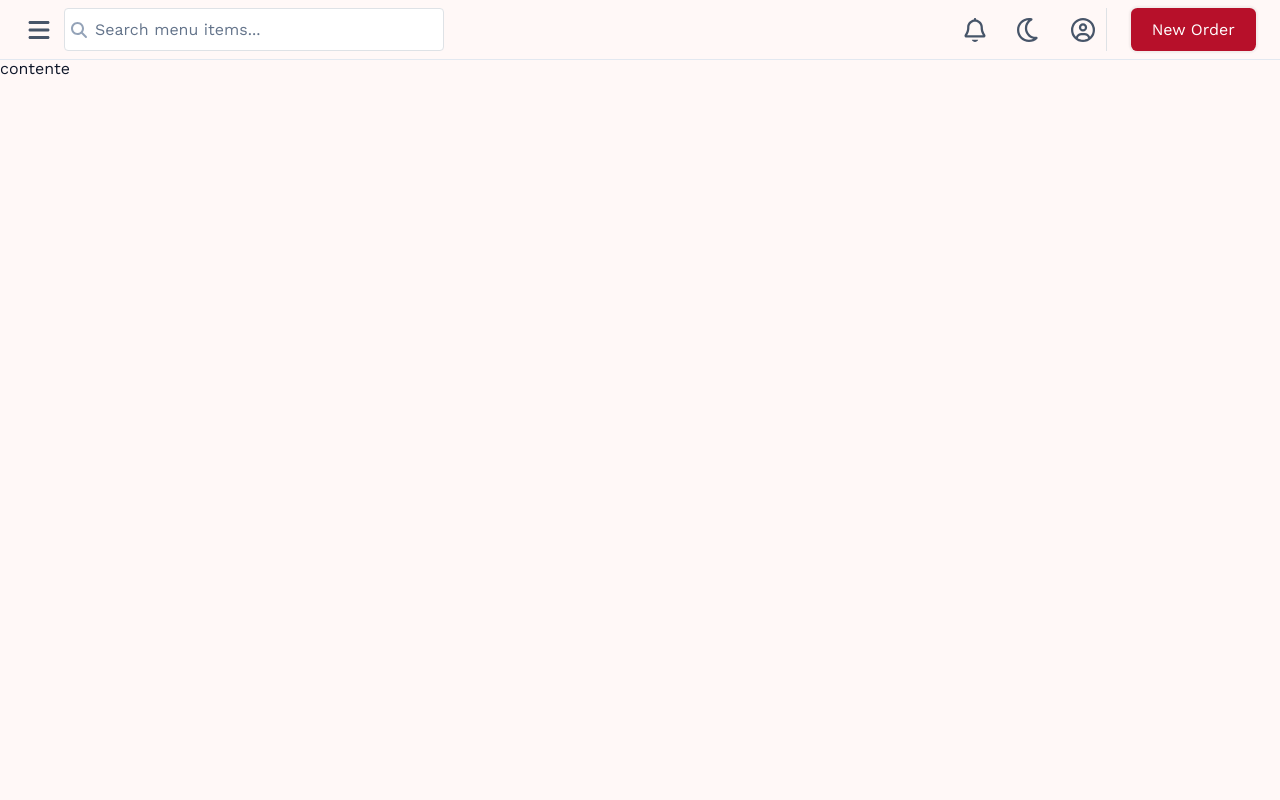
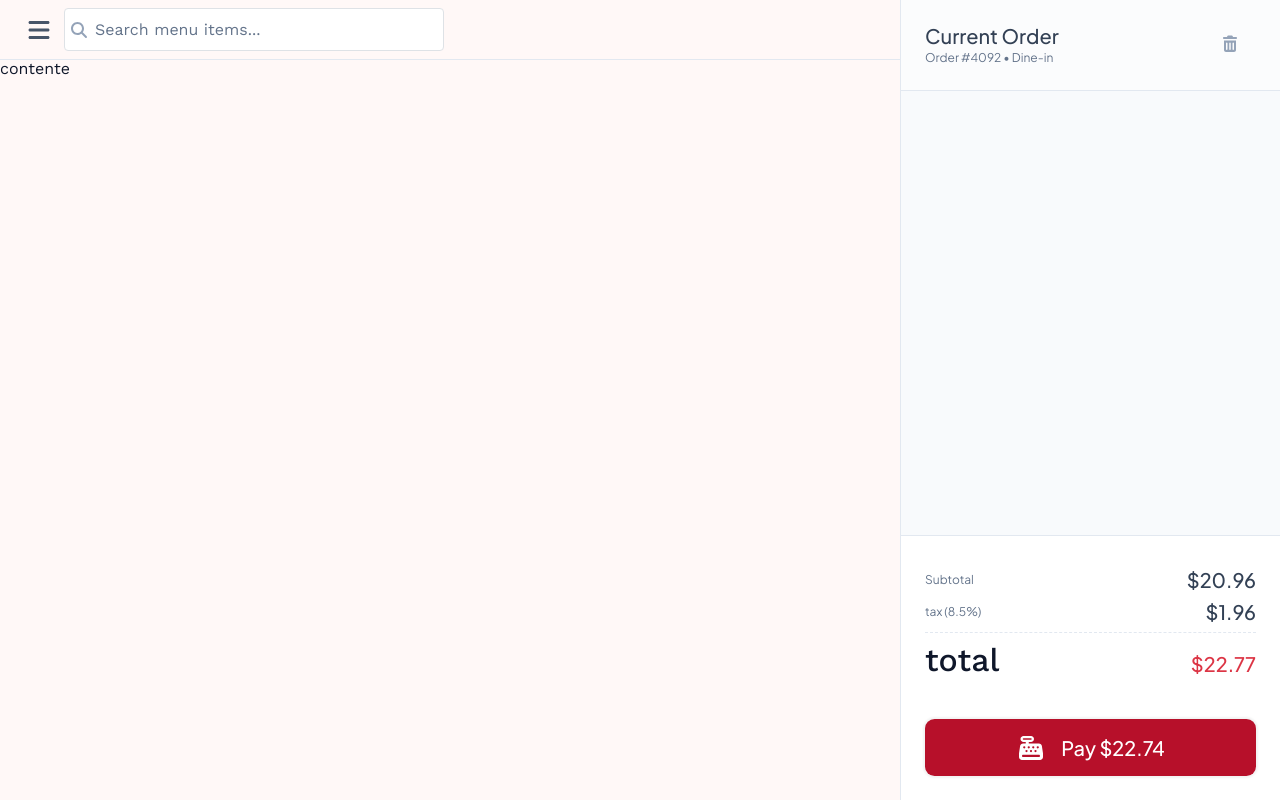
Before and after one commit to Abdelrahman-Mahmoud-Elsaeed/restaurant-pos-system, a React app in the folder frontend/: page / in a window 1280 px wide. Built offline with nearby package versions, Linux system fonts and the light colour scheme; the HTML template or start-up script is replaced by a standard one.

Commit message:
overlay sidebar

```diff
--- a/frontend/src/app/App.jsx
+++ b/frontend/src/app/App.jsx
@@ -1,4 +1,5 @@
 import Navbar from "../component/layouts/Navbar/Navbar";
+import OverlaySidebar from "../component/layouts/OverlaySidebar/OverlaySidebar.jsx";
 import Sidebar from "../component/layouts/Sidebar/Sidebar";
 import Button from "../component/ui/Button/Button";
 import Taps from "../component/ui/Taps/Taps";
@@ -15,6 +16,7 @@ function App() {
         <div className="w-100">
           <Navbar></Navbar>
           <div>contente</div>
+          <OverlaySidebar></OverlaySidebar>
         </div>
       </div>
     </>
--- /dev/null
+++ b/frontend/src/component/layouts/OverlaySidebar/OverlaySidebar.jsx
@@ -0,0 +1,55 @@
+import { FontAwesomeIcon } from "@fortawesome/react-fontawesome";
+import { faTrashCan, faCashRegister } from "@fortawesome/free-solid-svg-icons";
+import styles from "./OverlaySidebar.module.css";
+import Button from "../../ui/Button/Button";
+
+function OverlaySidebar() {
+  return (
+    <div
+      role="dialog"
+      aria-modal="true"
+      className={` ${styles.overlay} vh-100 top-0 end-0 position-absolute`}
+    >
+      <div className="d-flex align-items-start w-100 h-100 flex-column">
+        <div
+          className={`d-flex justify-content-between w-100 align-items-center p-4   ${styles.headerNav}`}
+        >
+          <div className={styles.orderHeader}>
+            <h3>Current Order</h3>
+            <span>Order #4092 • Dine-in</span>
+          </div>
+          <div className="NavIcon p-2 mx-2">
+            <FontAwesomeIcon icon={faTrashCan} className={styles.trashIcon} />
+          </div>
+        </div>
+        <div className={`${styles.NavBody} w-100 h-100`}></div>
+        <div className={` totalWapper p-4 w-100 ${styles.NavFooter}`}>
+          <div className={`${styles.subtotal}`}>
+            <div className="d-flex justify-content-between align-items-center my-2">
+              <span>Subtotal</span>
+              <h3>$20.96</h3>
+            </div>
+            <div className="d-flex justify-content-between align-items-center my-2">
+              <span>tax (8.5%)</span>
+              <h3>$1.96</h3>
+            </div>
+          </div>
+          <div className={`${styles.total}`}>
+            <div className="d-flex justify-content-between align-items-center my-2">
+              <h2>total</h2>
+              <h3 className=" text-danger">$22.77</h3>
+            </div>
+          </div>
+        </div>
+        <div className={`w-100 px-4 pb-4 ${styles.checkout}`}>
+          <Button fontSize={4} styles={{width:"100%",gap:"15px"}} >
+            <FontAwesomeIcon icon={faCashRegister} />
+            <h3>Pay $22.74</h3>
+          </Button>
+        </div>
+      </div>
+    </div>
+  );
+}
+
+export default OverlaySidebar;
--- /dev/null
+++ b/frontend/src/component/layouts/OverlaySidebar/OverlaySidebar.module.css
@@ -0,0 +1,37 @@
+.overlay {
+  width: 50%;
+  max-width: 380px;
+  border-left: 1px solid #e2e8f0;
+  background-color: #fff;
+}
+
+.headerNav {
+  border-bottom: 1px solid #e2e8f0;
+  background: #f8fafc80;
+  backdrop-filter: blur(2px);
+}
+
+.NavBody {
+  background-color: #F8FAFC;
+  border-bottom: 1px solid #e2e8f0;
+}
+
+
+.trashIcon {
+  color :#94A3B8;
+}
+
+.subtotal {
+  border-bottom: 1px dashed #E2E8F0;
+}
+
+.total h3{
+  color: #B91C1C;
+}
+
+.checkout svg{
+  color :inherit;
+}
+.checkout h3{
+  color :inherit;
+}
--- a/frontend/src/component/layouts/Sidebar/Sidebar.jsx
+++ b/frontend/src/component/layouts/Sidebar/Sidebar.jsx
@@ -22,7 +22,7 @@ function Sidebar() {
         <div className={`p-2 m-2 ${styles.dFaShop}`}>
           <FontAwesomeIcon icon={faShop} className={styles.faShop} />
         </div>
-        <h3 className="m-0">Kinetic POS</h3>
+        <h3 className={`m-0 ${styles.header}`}>Kinetic POS</h3>
       </div>
       <div className="pt-4 ">
         <ul className="navbar-nav p-3">
--- a/frontend/src/component/layouts/Sidebar/Sidebar.module.css
+++ b/frontend/src/component/layouts/Sidebar/Sidebar.module.css
@@ -12,7 +12,7 @@ aside {
   color: #b7102a;
 }
 
-h3 {
+.header {
   color: var(--text-color-1);
   font-size: 18px;
   font-weight: 700;
@@ -37,36 +37,3 @@ h3 {
   text-decoration: none;
   font-size: 14px;
 }
-
-.faReceipt {
-}
-.faBoxArchive {
-}
-.DashboardIcon {
-}
-.faGear {
-}
-.a {
-/* Register */
-
-width: 55.78px;
-height: 20px;
-
-font-family: 'Plus Jakarta Sans';
-font-style: normal;
-font-weight: 500;
-line-height: 20px;
-/* identical to box height, or 143% */
-display: flex;
-align-items: center;
-
-color: #FFFFFF;
-
-
-/* Inside auto layout */
-flex: none;
-order: 2;
-flex-grow: 0;
-z-index: 2;
-
-}
--- a/frontend/src/component/ui/Button/Button.jsx
+++ b/frontend/src/component/ui/Button/Button.jsx
@@ -1,8 +1,8 @@
 function Button({
   fontSize = 4,
   fontWight = "normal",
-  text = "Button",
   variant = "primary",
+  children ,
   styles,
 }) {
 
@@ -21,7 +21,9 @@ function Button({
   const baseStyles = {
     fontSize: `${fs}rem`,
     fontWeight: fontWight,
-
+    display: "flex",
+    alignItems: "center" ,
+    justifyContent: "center" ,
     padding: `${0.6}em ${1.2}em`,
 
     minWidth: `${6}em`,
@@ -54,7 +56,7 @@ function Button({
       type="button"
       style={{ ...baseStyles, ...variantStyles[variant], ...styles }}
     >
-      {text}
+      {children}
     </button>
   );
 }
--- a/frontend/src/index.css
+++ b/frontend/src/index.css
@@ -20,6 +20,7 @@
   --login-text-color : #8E001B;
 }
 
+
 * {
   box-sizing: border-box;
   margin: 0;
@@ -32,8 +33,12 @@ body {
   background-color: var(--main-bg-color);
   line-height: 18px;
   min-height: 100vh;
+  /* position: relative; */
 }
+#root {
+  min-height: 100vh;
 
+}
 .h1 {
   font-family: "Plus Jakarta Sans", sans-serif;
   font-weight: 700;
@@ -45,24 +50,31 @@ body {
 .h2 {
   font-weight: 600;
   font-family: "Plus Jakarta Sans", sans-serif;
-  font-size: 18px;
+  font-size: 24px;
   line-height: 25px;
 }
 
 h3 {
   font-family: "Plus Jakarta Sans", sans-serif;
   font-weight: 500;
-  font-size: 16px;
+  font-size: 20px;
   line-height: 24px;
   color: var(--text-color-2);
+  margin: 0;
 }
 
 p {
   font-family: "Plus Jakarta Sans";
-  font-weight: 700;
+  font-weight: 400;
+  font-size: 16px;
+  line-height: 20px;
+  color: var(--text-color-3);
+}
+span {
+  font-family: "Plus Jakarta Sans";
+  font-weight: 400;
   font-size: 12px;
-  line-height: 12px;
-  letter-spacing: 0.6px;
+  line-height: 16px;
   color: var(--text-color-3);
 }
 
```
